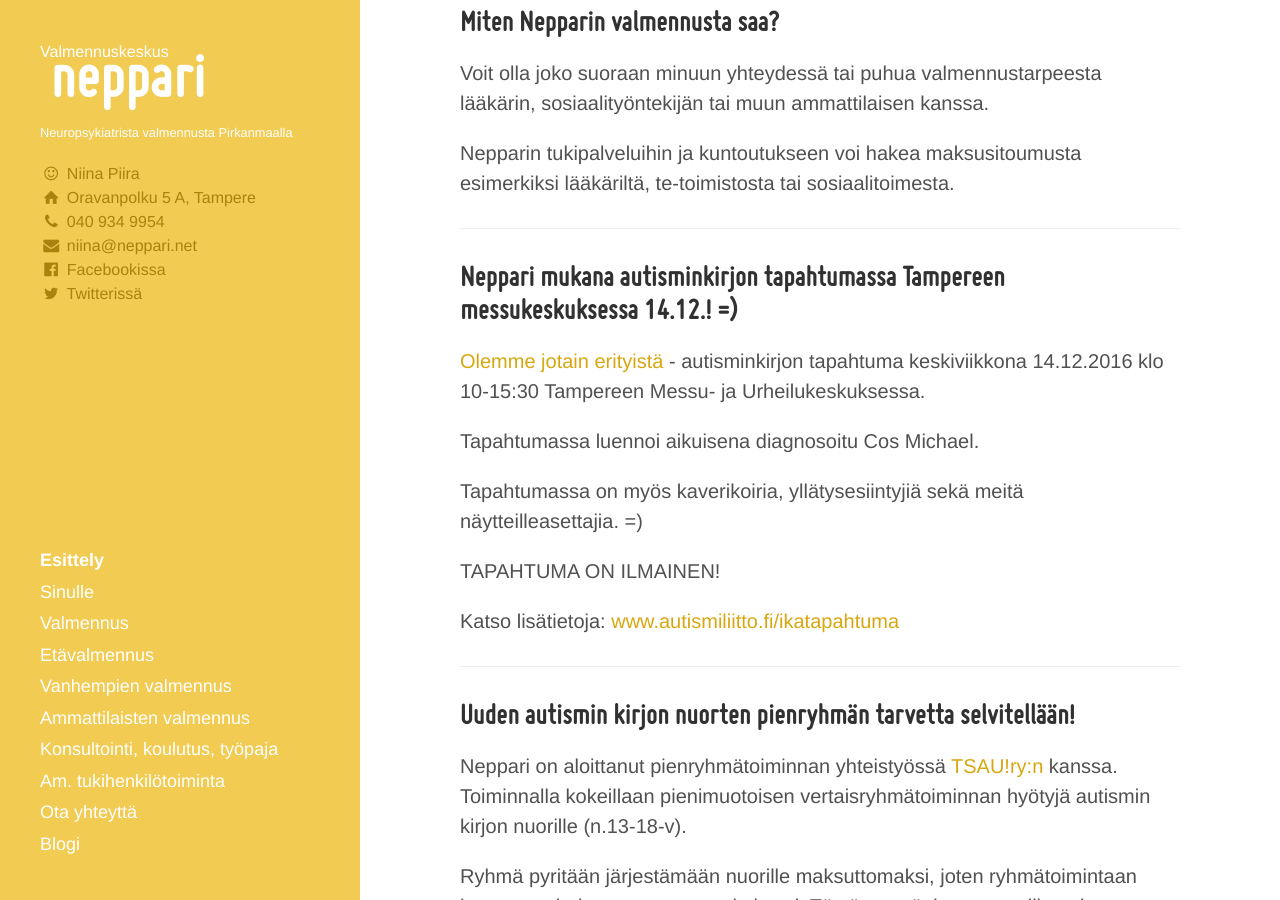
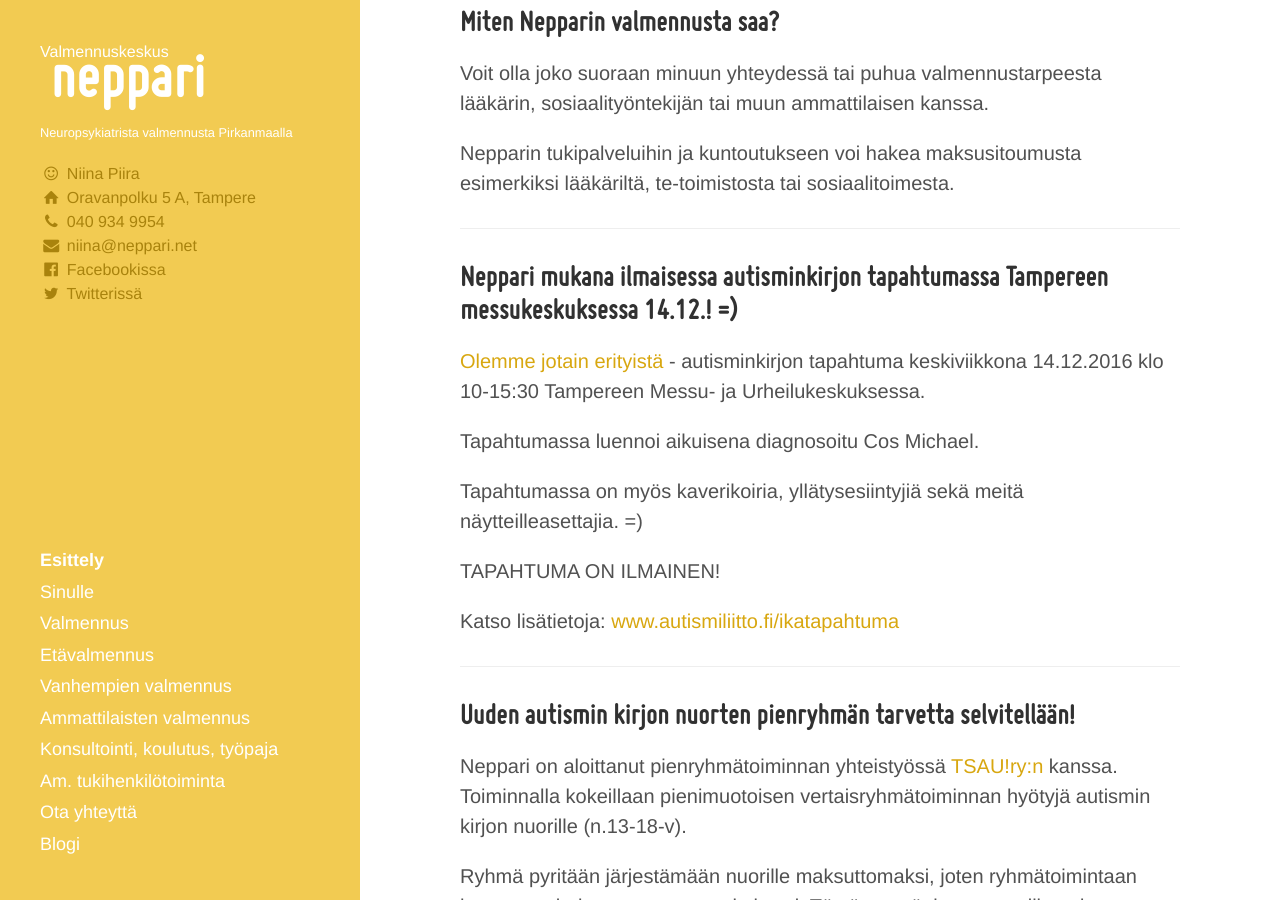
Before and after one commit to niinapiira/neppari.net, a Jekyll site: the page built from index.md, in a window 1280 px wide and 900 px high, scrolled down 659 px. Built offline with Jekyll 4.4.1, drawn with Linux system fonts in a browser that asks for light colours.

Commit message:
Updated index.md

```diff
--- a/index.md
+++ b/index.md
@@ -37,7 +37,7 @@ Nepparin tukipalveluihin ja kuntoutukseen voi hakea maksusitoumusta esimerkiksi
 ___
 
 
-## Neppari mukana autisminkirjon tapahtumassa Tampereen messukeskuksessa 14.12.! =)
+## Neppari mukana ilmaisessa autisminkirjon tapahtumassa Tampereen messukeskuksessa 14.12.! =)
 
 [Olemme jotain erityistä](www.autismiliitto.fi/ikatapahtuma) - autisminkirjon tapahtuma keskiviikkona 14.12.2016 klo 10-15:30 Tampereen Messu- ja Urheilukeskuksessa.
 
```
